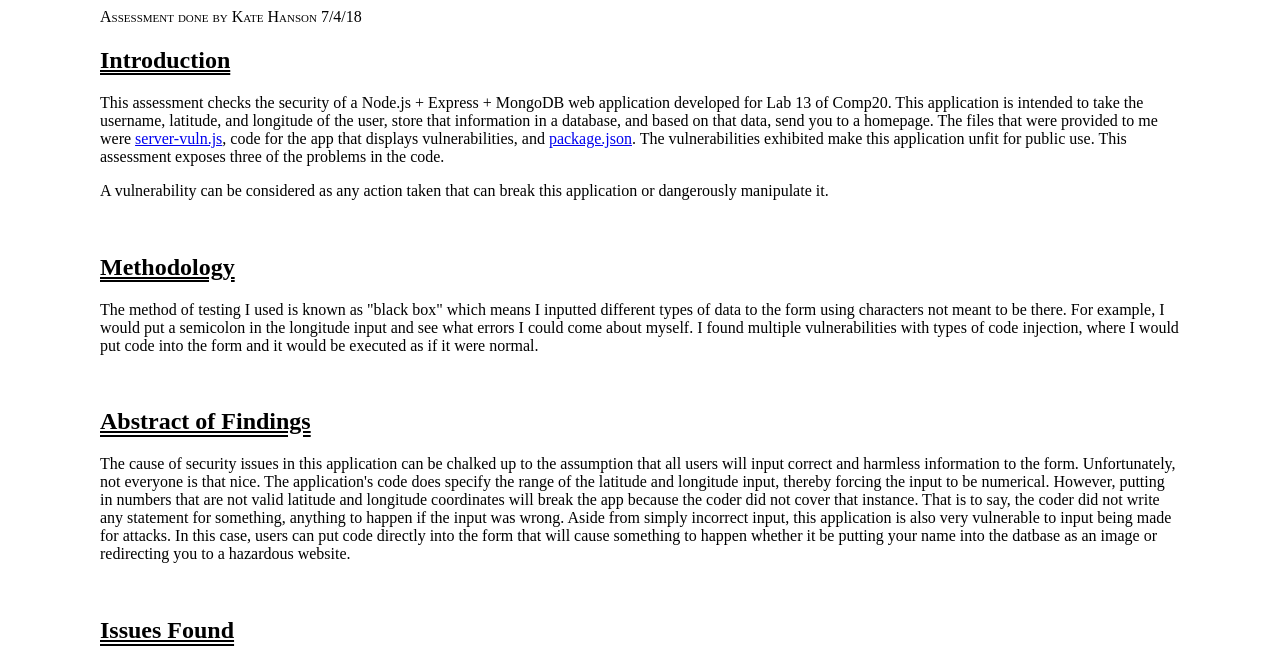
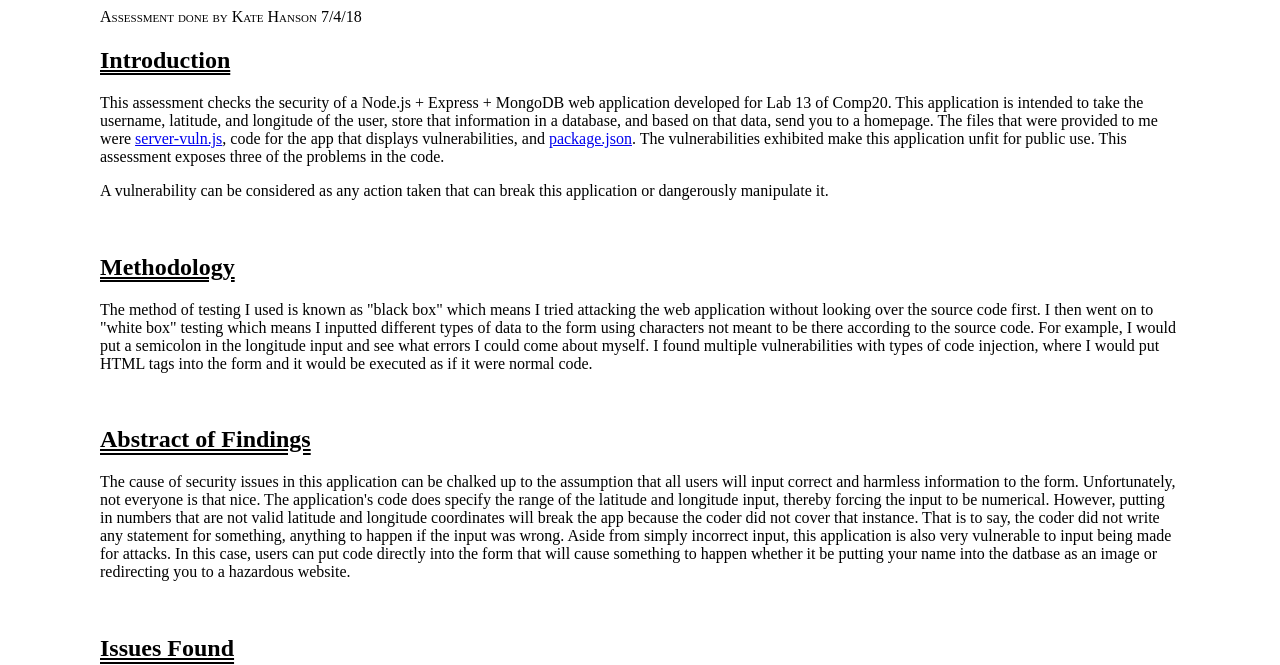
Before and after one commit to k8amanda/comp20-khanson, a plain HTML site: page security/index.html in a window 1280 px wide. Shown: the part 95-760 px from the top of the page. Drawn offline with Linux system fonts and the light colour scheme.

Commit message:
Update index.html

```diff
--- a/security/index.html
+++ b/security/index.html
@@ -15,7 +15,7 @@
 	<br>
 
 	<h2>Methodology</h2>
-	<p>The method of testing I used is known as "black box" which means I inputted different types of data to the form using characters not meant to be there. For example, I would put a semicolon in the longitude input and see what errors I could come about myself. I found multiple vulnerabilities with types of code injection, where I would put code into the form and it would be executed as if it were normal.</p>
+	<p>The method of testing I used is known as "black box" which means I tried attacking the web application without looking over the source code first. I then went on to "white box" testing which means I inputted different types of data to the form using characters not meant to be there according to the source code. For example, I would put a semicolon in the longitude input and see what errors I could come about myself. I found multiple vulnerabilities with types of code injection, where I would put HTML tags into the form and it would be executed as if it were normal code.</p>
 	<br>
 
 	<h2>Abstract of Findings</h2>
```
